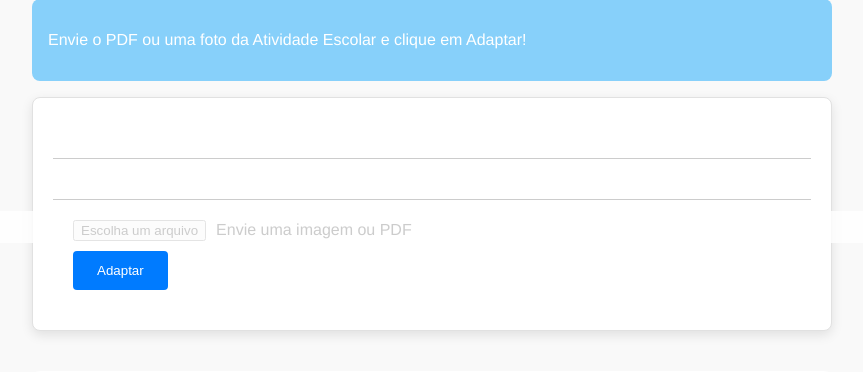
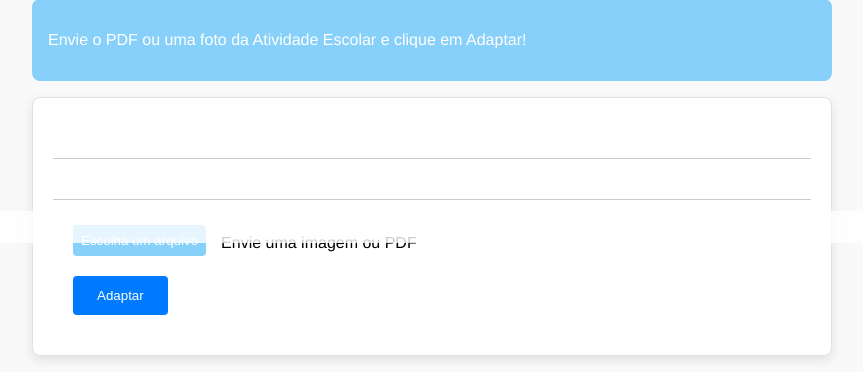
Before and after one commit to luciocs/para-casa-inclusivo, a Flask app: page / in a window 1280 px wide. Shown: the part 557-929 px from the top of the page, without its empty margins (208-1071 px from the left). Run offline with Flask 3, Linux system fonts and the light colour scheme; some libraries are stand-ins or nearby versions.

Commit message:
Fixed camera input bug

```diff
--- a/static/app.js
+++ b/static/app.js
@@ -72,19 +72,25 @@ document.addEventListener('DOMContentLoaded', () => {
     uploadForm.addEventListener('submit', async (e) => {
         e.preventDefault();
 
-        // Step 1: Receiving Image/PDF
-        updateStatus('Carregando Imagem/PDF...');
+        let file = null;
+        let cameraFile = null;
 
-        const fileInput = document.getElementById('fileInput');
-        const cameraInput = document.getElementById('cameraInput');
-        const file = fileInput.files[0];
-        const cameraFile = cameraInput.files[0];
+        if (fileInput.files.length > 0) {
+            file = fileInput.files[0];
+        }
+        if (cameraInput.files.length > 0) {
+            cameraFile = cameraInput.files[0];
+        }
 
         // Check if at least one file is selected
         if (!file && !cameraFile) {
             resultDiv.innerHTML = '<p>Por favor selecione um arquivo ou tire uma foto da atividade.</p>';
             return;
         }
+
+        // Step 1: Receiving Image/PDF
+        updateStatus('Carregando Imagem/PDF...');
+        resultDiv.innerHTML = '';
 
         const formData = new FormData();
 
--- a/static/styles.css
+++ b/static/styles.css
@@ -153,7 +153,7 @@ button {
     background-color: #0056b3;
 }
 
-.copy-button, .image-button, .comic-button, .print-button {
+.copy-button, .image-button, .comic-button, .print-button, .file-button {
     padding: 8px;
     background-color: #87D0FA;
     border: none;
--- a/templates/index.html
+++ b/templates/index.html
@@ -56,8 +56,8 @@
                 <form id="uploadForm">
                   <div class="custom-file-upload">
                       <label>
-                          <input type="file" id="fileInput" name="file" class="file-input" accept=".jpg,.jpeg,.png,.pdf" required>
-                          <button type="button" onclick="document.getElementById('fileInput').click();">Escolha um arquivo</button>
+                          <input type="file" id="fileInput" name="file" class="file-input" accept=".jpg,.jpeg,.png,.pdf">
+                          <button type="button" onclick="document.getElementById('fileInput').click();" class="file-button">Escolha um arquivo</button>
                           <span id="fileLabel">Envie uma imagem ou PDF</span>
                       </label>
                   </div>
@@ -65,7 +65,7 @@
                   <div class="custom-file-upload camera-input">
                       <label>
                           <input type="file" id="cameraInput" name="camera" class="file-input" accept="image/*" capture="camera">
-                          <button type="button" onclick="document.getElementById('cameraInput').click();">Tire uma foto</button>
+                          <button type="button" onclick="document.getElementById('cameraInput').click();" class="file-button">Tire uma foto</button>
                           <span id="cameraLabel">Envie uma foto da atividade</span>
                       </label>
                   </div>
```
